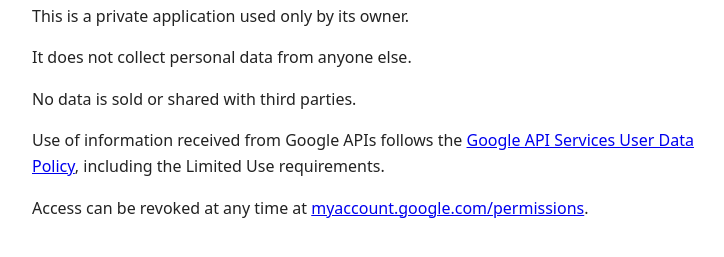
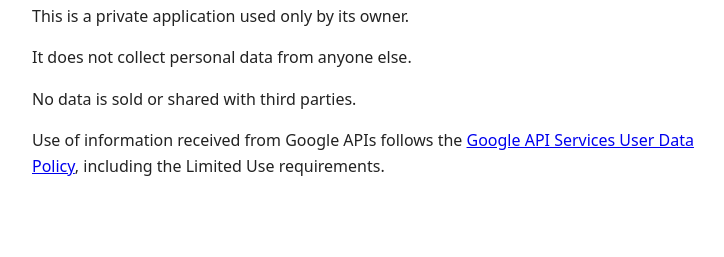
Before and after one commit to RodrigoGPCosta/clipador-app, a plain HTML site: page privacy.html in a window 1280 px wide. Shown: the part 109-366 px from the top of the page, without its empty margins (268-992 px from the left). Drawn offline with Linux system fonts and the light colour scheme.

Commit message:
Remove revoke line

```diff
--- a/privacy.html
+++ b/privacy.html
@@ -8,5 +8,4 @@
 <p>It does not collect personal data from anyone else.</p>
 <p>No data is sold or shared with third parties.</p>
 <p>Use of information received from Google APIs follows the <a href="https://developers.google.com/terms/api-services-user-data-policy">Google API Services User Data Policy</a>, including the Limited Use requirements.</p>
-<p>Access can be revoked at any time at <a href="https://myaccount.google.com/permissions">myaccount.google.com/permissions</a>.</p>
 </body></html>
```
